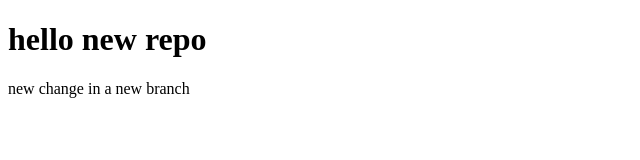
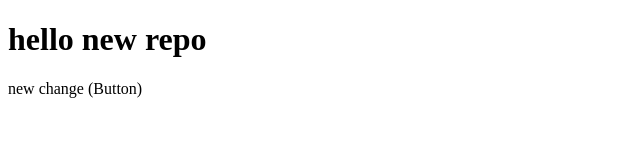
Before and after one commit to 0shahzad0/localrepo, a plain HTML site: page index.html in a window 1280 px wide. Shown: the full height of the page, 0-640 px from the left. Drawn offline with Linux system fonts and the light colour scheme.

```diff
--- a/index.html
+++ b/index.html
@@ -7,6 +7,6 @@
 </head>
 <body>
     <div><h1>hello new repo</h1></div>
-    <div class="A1">new change in a new branch</div>
+    <div class="A1">new change (Button)</div>
 </body>
 </html>
```
